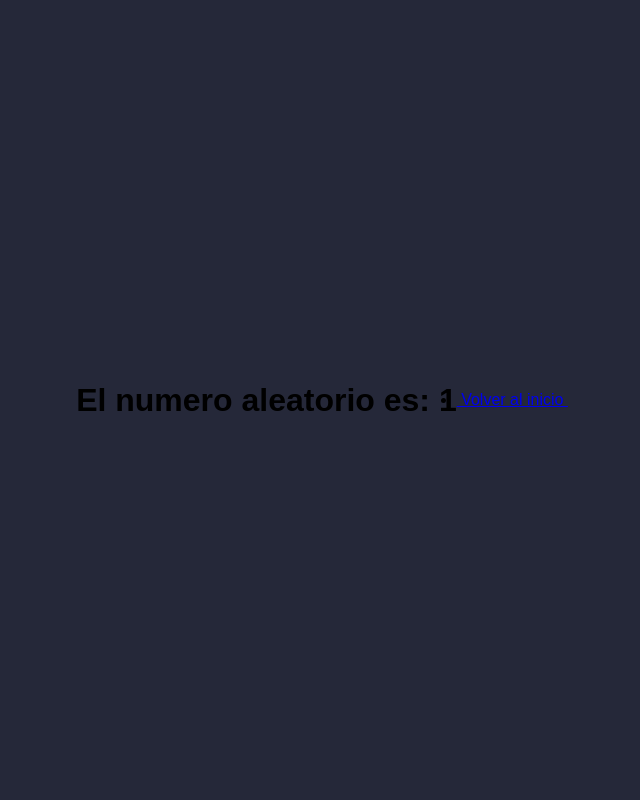
After one commit to diegopminn/prueba1, a Symfony app: template templates/conference/pruebas.html.twig in a window 1280 px wide. The commit adds this page. Shown: the whole page, without its empty margins (318-958 px from the left). Run offline with Twig, Linux system fonts and the light colour scheme; the template is opened without the code that fills it: most values are stand-ins (such as "Sample title", 1, 10 or a date in 2020); some libraries are stand-ins or nearby versions.

Commit message:
Probando controladores

```diff
--- a/src/Controller/ConferenceController.php
+++ b/src/Controller/ConferenceController.php
@@ -10,15 +10,15 @@ use Symfony\Component\Routing\Annotation\Route;
 class ConferenceController extends AbstractController
 {
     /**
-     * @Route("/hello/{name}", name="app_conference")
+     * @Route("/hello", name="app_conference")
      */
     //ahora nuestra url tiene una parte fija y otra dinamica representada por una variable name
     /*Esto de arriba es una ruta en annotacion como puse en los apuntes o en YAML o en Annotations pues aqui en anotacion el nombre de la ruta es el id*/
-    public function index(string $name): Response
+    public function index(): Response
     {
 
         return $this->render('conference/index.html.twig', [
-            'name' => $name,
+
 
         ]);
         //vamos a reemplazar el return por un metodo render de la clase que estamos heredando osea nuestro saludo
--- a/templates/conference/index.html.twig
+++ b/templates/conference/index.html.twig
@@ -51,14 +51,14 @@
 
 {% block body %}
 
-    <!--<h1>HOLA {{ name }}</h1> Esta es la variable retornada en el controler
+    <!--<h1>HOLA </h1> Esta es la variable retornada en el controler
     <img src="/public/imagenes/z3wdizpl92g81.jpg"/>-->
     <ul>
         <li style ="--clr:#00ade1;">
-            <a href="#" data-text="&nbsp;Inicio">&nbsp;Inicio&nbsp;</a>
+            <a href="/lucky/number" data-text="&nbsp;Inicio">&nbsp;Inicio&nbsp;</a>
         </li>
         <li style ="--clr:#ff6493;">
-            <a href="#" data-text="&nbsp;Perfil">&nbsp;Perfil&nbsp;</a>
+            <a href="/redi" data-text="&nbsp;Perfil">&nbsp;Perfil&nbsp;</a>
         </li>
         <li style ="--clr:#ffdd1c;">
             <a href="#" data-text="&nbsp;Servicios">&nbsp;Servicios&nbsp;</a>
--- /dev/null
+++ b/templates/conference/pruebas.html.twig
@@ -0,0 +1,34 @@
+{% extends 'base.html.twig' %}
+
+{% block title %}Hello ConferenceController!{% endblock %}
+{% block stylesheets %}
+    <style>
+                *{
+                    margin: 0;
+                    padding: 0;
+                    box-sizing: border-box;
+                    font-family: 'Poppins', sans-serif;
+                }
+                body{
+                    display: flex;
+                    justify-content: center;
+                    align-items: center;
+                    min-height: 100vh;
+                    background: #252839;
+                }
+
+    </style>
+{% endblock %}
+
+
+{% block body %}
+
+    <h1>El numero aleatorio es: {{ number }}</h1>
+
+    <ul>
+        <li style ="--clr:#00ade1;">
+            <a href="/hello" data-text="&nbsp;Inicio">&nbsp;Volver al inicio&nbsp;</a>
+        </li>
+    </ul>
+
+{% endblock %}
```
Also changed, not shown: src/Controller/RedireccionController.php (added, +21 -0 lines), src/Controller/luckyNumber2Controller.php (added, +26 -0 lines), src/Controller/luckyNumberController.php (added, +26 -0 lines), 2 other files.
